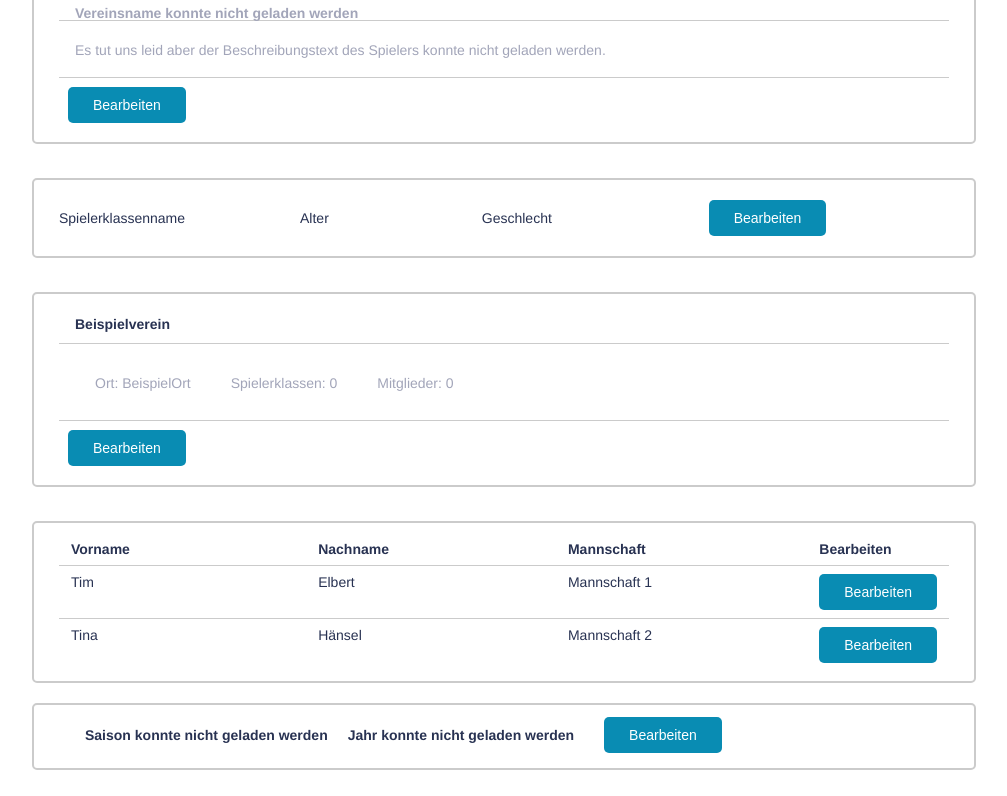
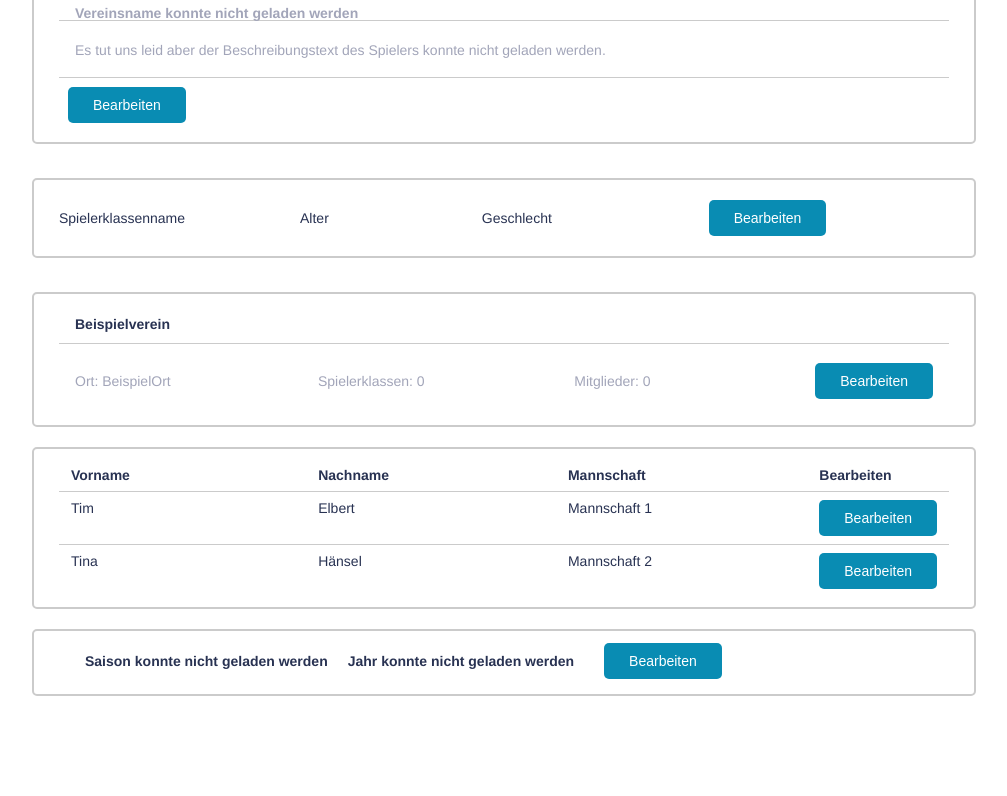
Before and after one commit to TheTimmaeh/EVA-Tischtennis, a Vue app in the folder frontend-private/: page /components in a window 1280 px wide. Shown: the part 798-1594 px from the top of the page, without its empty margins (136-1143 px from the left). After the commit the page ends 1520 px from the top, so only its background shows below. Built offline with nearby package versions, Linux system fonts and the light colour scheme.

Commit message:
Added Card Component to AddociationCard

```diff
--- a/frontend-private/src/components/AssociationCard.vue
+++ b/frontend-private/src/components/AssociationCard.vue
@@ -1,30 +1,33 @@
 <template>
-  <div class="associationCard ">
+  <Card>
       <div class="header">
         <div class="primary-title">
           <div class="title">{{associationName}}</div>
         </div>
       </div>
       <div class="body">
-        <div class="country">Ort: {{countryName}}</div>
-        <div class="assocoiationClasses">Spielerklassen: {{numberassociationClasses}}</div>
-        <div class="members">Mitglieder: {{numberMembers}}</div>
+        <tr>
+          <td>Ort: {{countryName}}</td>
+          <td>Spielerklassen: {{numberassociationClasses}}</td>
+          <td>Mitglieder: {{numberMembers}}</td>
+          <td class='min'>
+            <Button>Bearbeiten</Button>
+          </td>
+        </tr>
       </div>
-      <div class="footer">
-        <Button>Bearbeiten
-        </Button>
-      </div>
-  </div>
+  </Card>
 </template>
 
 <script>
   import { ref } from 'vue'
   import Button from '@/components/Button'
+  import Card from './Card.vue'
 
   export default {
     name: 'AssosciationCard',
     components: {
       Button,
+      Card,
     },
     setup(){
       let associationName = ref('Beispielverein')
@@ -43,34 +46,6 @@
 </script>
 
 <style lang="scss" scoped>
-.associationCard {
-  background-color: white;
-  color: $color-dark-text;
-  padding: 10px 25px;
-  text-align: left;
-  text-decoration: none;
-  display: block;
-  font-size: 14px;
-  border: 2px solid $color-info;
-  border-radius: 5px;
-  margin: 8px;
-  overflow: hidden;
-  position: relative;
-
-  &.warning {
-    background-color: $color-warning;
-    color: $color-dark-text;
-  }
-
-  &.danger {
-    background-color: $color-danger;
-  }
-
-  &:hover {
-    box-shadow: 0 4px 4px 0 $color-info;
-  }
-}
-
 
 .header{
     font-size: 18px;
@@ -102,10 +77,6 @@
   font-size: 14px;
   font-weight:bold;
 }
-.title + .subhead {
-  margin-top: 7px;
-  color: $color-light-text;
-}
 .body{
     color:$color-light-text;
     padding: 16px;
@@ -114,31 +85,18 @@
     font-size: 14px;
     width:100%;
     line-height: 1.5;
-    border: 1px solid $color-mono-light;
     border-width: 0 0 1px;
 }
-.country{
-    display:inline-block;
-    padding: 10px 20px;
+td{
+    text-align: inherit;
+    display: table-cell;
+    width: 30em;
 }
-.assocoiationClasses{
-    display:inline-block;
-    padding: 10px 20px;
+tr{
+    text-align: inherit;
 }
-.members{
-    display:inline-block;
-    padding: 10px 20px;
-}
-.footer{
-    color:$color-light-text;
-    padding: 9px;
-    text-align: left;
-    text-decoration: none;
-    display: inline-block;
-    font-size: 14px;
-    width:100%;
-    min-height: 52px;
-    position: relative;
-    z-index: 1
+.min {
+    width: 1%;
+    white-space: nowrap;
 }
 </style>
```
